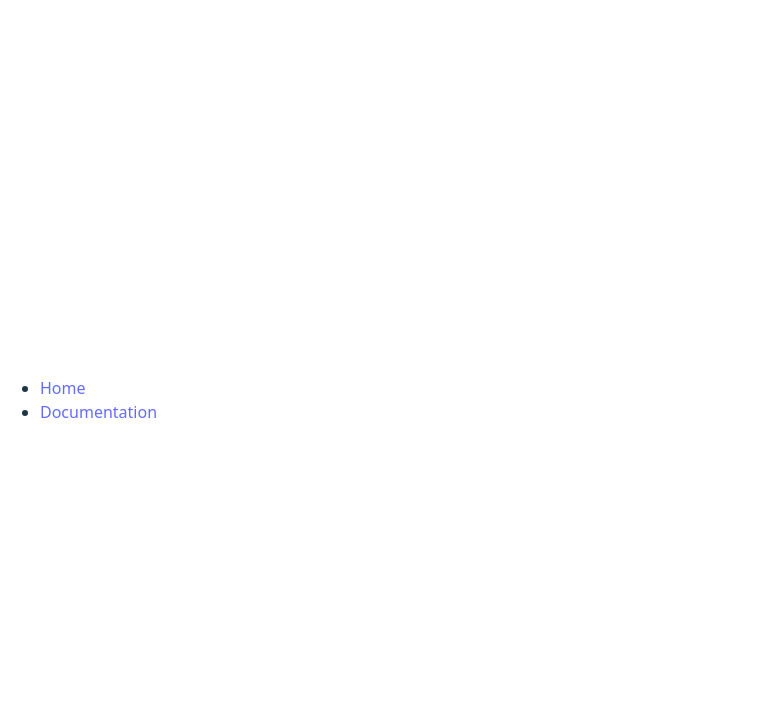
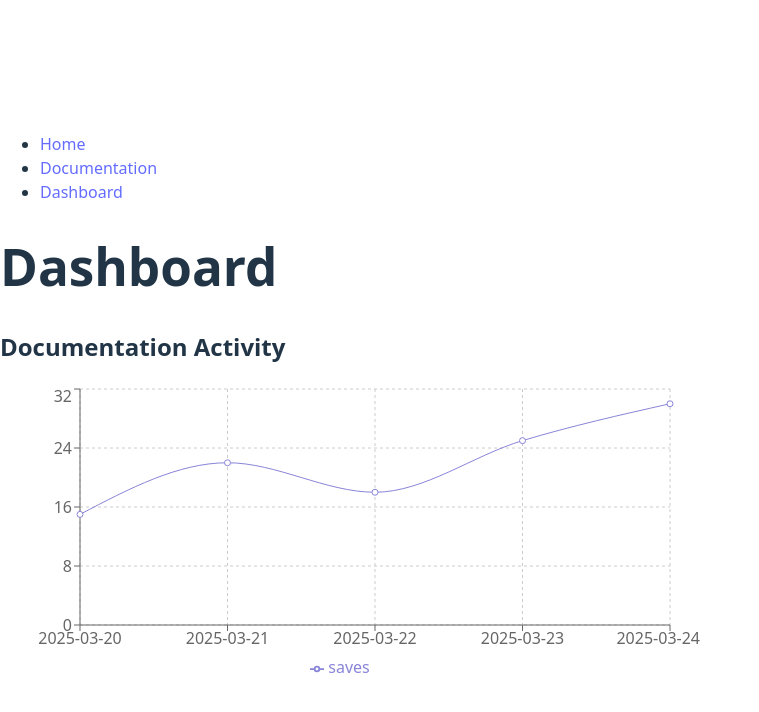
Before and after one commit to vulp/springbootreactpostgre, a React (Vite) app in the folder frontend/my-app/: page /dashboard in a window 1280 px wide. Before the commit this address had no page. Shown: the top 712 px of the page, without its empty margins (0-759 px from the left). Built offline with nearby package versions, Linux system fonts and the light colour scheme; sample sign-in values are in the browser's storage.

Commit message:
added popular charts library to start testing cool looking linecharts etc

```diff
--- a/frontend/my-app/src/App.jsx
+++ b/frontend/my-app/src/App.jsx
@@ -3,6 +3,7 @@ import { BrowserRouter, Routes, Route, Navigate, Link } from 'react-router-dom';
 import LoginForm from './components/LoginForm';
 import Home from './components/Home.jsx';
 import DocumentationEditor from './components/DocumentationEditor';
+import Dashboard from './components/Dashboard.jsx';
 import { AuthProvider, useAuth } from './hooks/useAuth.jsx';
 
 const ProtectedRoute = ({ children }) => {
@@ -21,6 +22,9 @@ function App() {
                         </li>
                         <li>
                             <Link to="/documentation">Documentation</Link>
+                        </li>
+                        <li>
+                            <Link to="/dashboard">Dashboard</Link>
                         </li>
                     </ul>
                 </nav>
@@ -42,6 +46,14 @@ function App() {
                             </ProtectedRoute>
                         }
                     />
+                    <Route
+                        path="/dashboard"
+                        element={
+                            <ProtectedRoute>
+                                <Dashboard />
+                            </ProtectedRoute>
+                        }
+                    />
                 </Routes>
             </AuthProvider>
         </BrowserRouter>
--- /dev/null
+++ b/frontend/my-app/src/components/Charts.jsx
@@ -0,0 +1,64 @@
+import React, { useState, useEffect } from 'react';
+import {
+    LineChart,
+    Line,
+    XAxis,
+    YAxis,
+    CartesianGrid,
+    Tooltip,
+    Legend,
+} from 'recharts';
+
+
+
+function Charts() {
+    const [chartData, setChartData] = useState([]);
+    const [loading, setLoading] = useState(true);
+    const [error, setError] = useState(null);
+
+
+    const data = [
+        { "date": "2025-03-20", "saves": 15 },
+        { "date": "2025-03-21", "saves": 22 },
+        { "date": "2025-03-22", "saves": 18 },
+        { "date": "2025-03-23", "saves": 25 },
+        { "date": "2025-03-24", "saves": 30 }
+    ];
+    useEffect(() => {
+
+        setTimeout(() => {
+            setChartData(data);
+            setLoading(false);
+        }, 1000); // Simulate a 1-second delay
+    }, []);
+
+    if (loading) {
+        return <div>Loading chart data...</div>;
+    }
+
+    if (error) {
+        return <div>Error loading chart data: {error.message}</div>;
+    }
+
+    return (
+        <div>
+            <h2>Documentation Activity</h2>
+            <LineChart
+                width={700}
+                height={300}
+                data={chartData}
+                margin={{ top: 5, right: 30, left: 20, bottom: 5 }}
+            >
+                <CartesianGrid strokeDasharray="3 3" />
+                <XAxis dataKey="date" />
+                <YAxis />
+                <Tooltip />
+                <Legend />
+                <Line type="monotone" dataKey="saves" stroke="#8884d8" activeDot={{ r: 8 }} />
+
+            </LineChart>
+        </div>
+    );
+}
+
+export default Charts;
--- /dev/null
+++ b/frontend/my-app/src/components/Dashboard.jsx
@@ -0,0 +1,13 @@
+import React from 'react';
+import Charts from './Charts';
+
+function Dashboard() {
+    return (
+        <div>
+            <h1>Dashboard</h1>
+            <Charts />
+        </div>
+    );
+}
+
+export default Dashboard;
```
Also changed, not shown: 2 other files (tests, documents, lock files or other folders).
